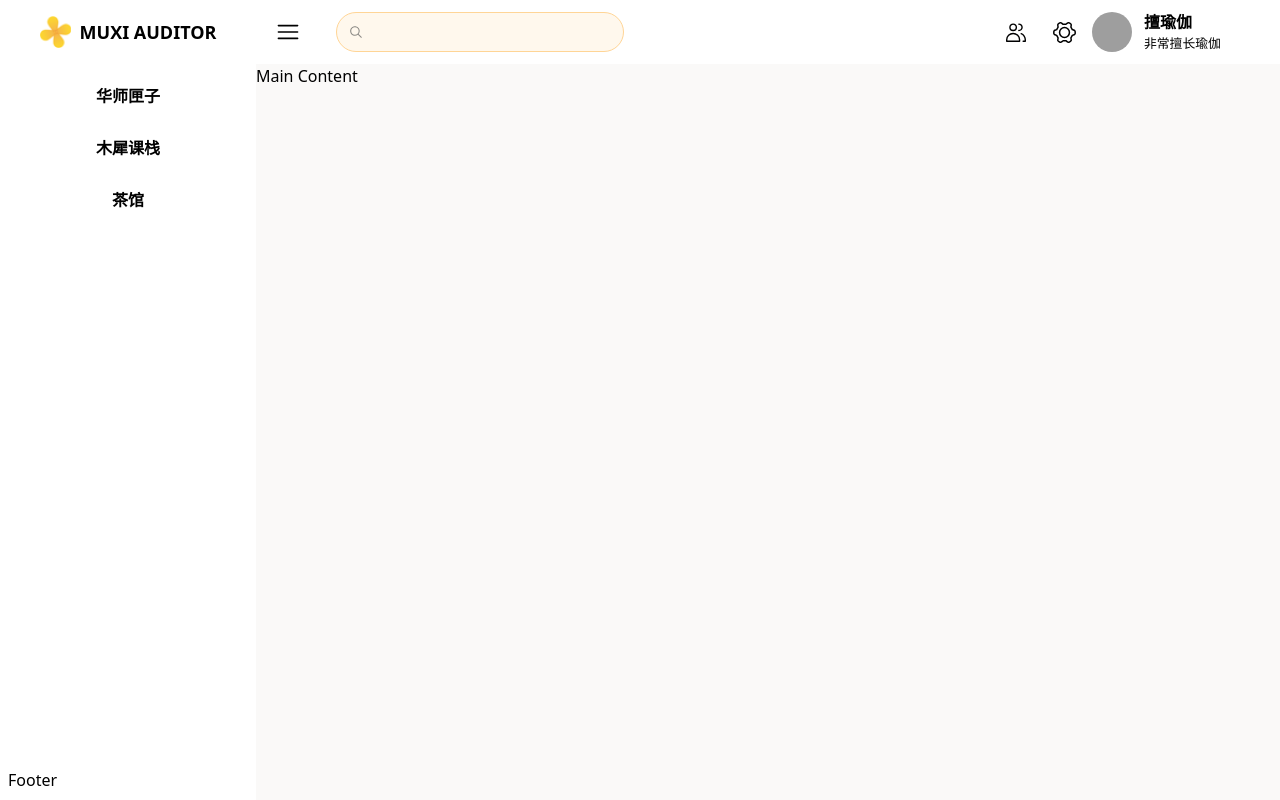
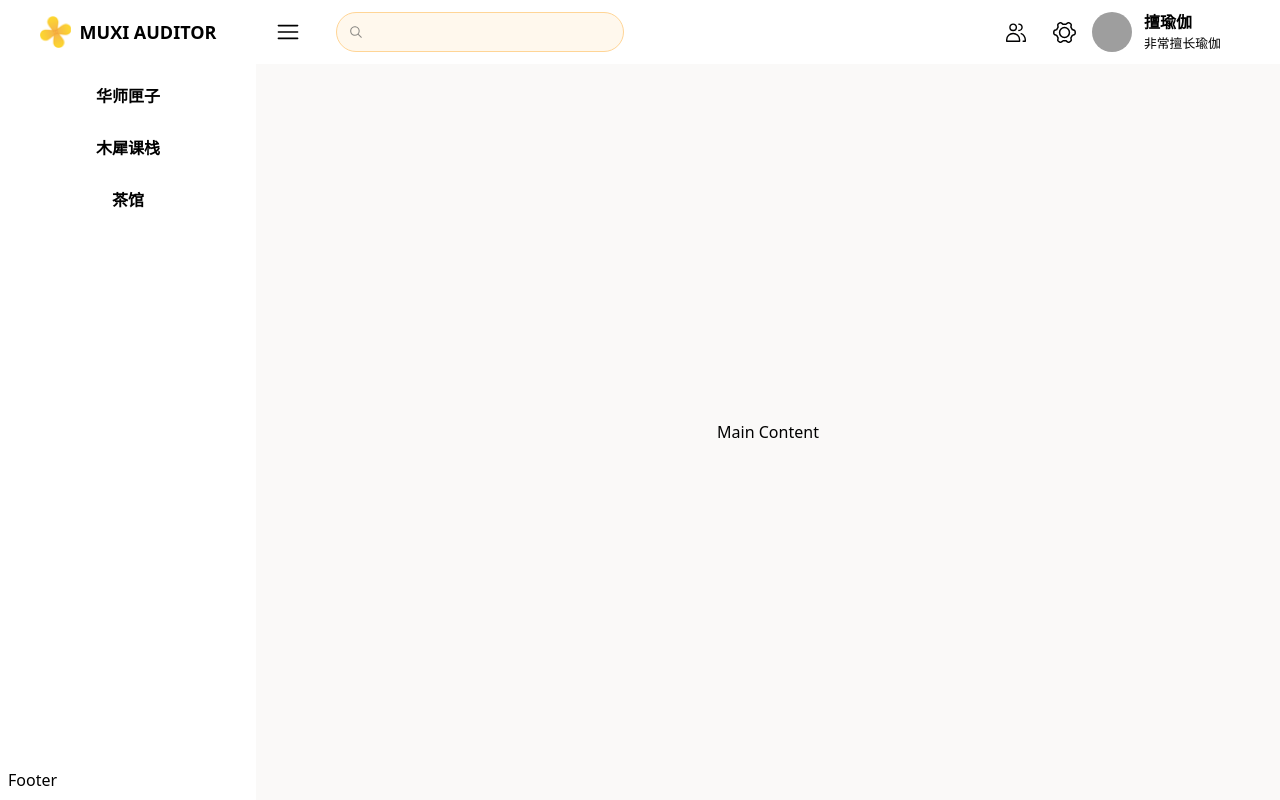
Before and after one commit to muxi-mini-project/2025-Muxi-Team-auditor-FrontEnd, a React (Vite) app: page / in a window 1280 px wide. Built offline with nearby package versions, Linux system fonts and the light colour scheme; grey boxes are pictures that could not be loaded.

Commit message:
✨ feat(layout): update layout

```diff
--- /dev/null
+++ b/src/pages/[project]/settings.tsx
@@ -0,0 +1,3 @@
+export default function Settings() {
+  return <div>Settings</div>;
+}
--- a/src/pages/_layout.tsx
+++ b/src/pages/_layout.tsx
@@ -7,9 +7,11 @@ export default function RootLayout({ children }: { children: ReactNode }) {
   return (
     <SidebarProvider className="bg-[#FAF9F8]">
       <AppSidebar />
-      <main className="w-full">
+      <main className="w-full grid grid-rows-[4rem,auto]">
         <Header menu={<SidebarTrigger className="size-10" />} />
-        {children}
+        <div className="h-full flex justify-center items-center">
+          {children}
+        </div>
       </main>
     </SidebarProvider>
   );
--- a/src/pages/sidebar.tsx
+++ b/src/pages/sidebar.tsx
@@ -32,7 +32,7 @@ const ProjectItem = forwardRef<
   }
 >(({ className, path = '/', ...props }, ref) => {
   const pwd = useLocation().pathname;
-  const isActive = pwd === path;
+  const isActive = pwd.startsWith(path);
   return (
     <SidebarMenuItem
       ref={ref}
```
